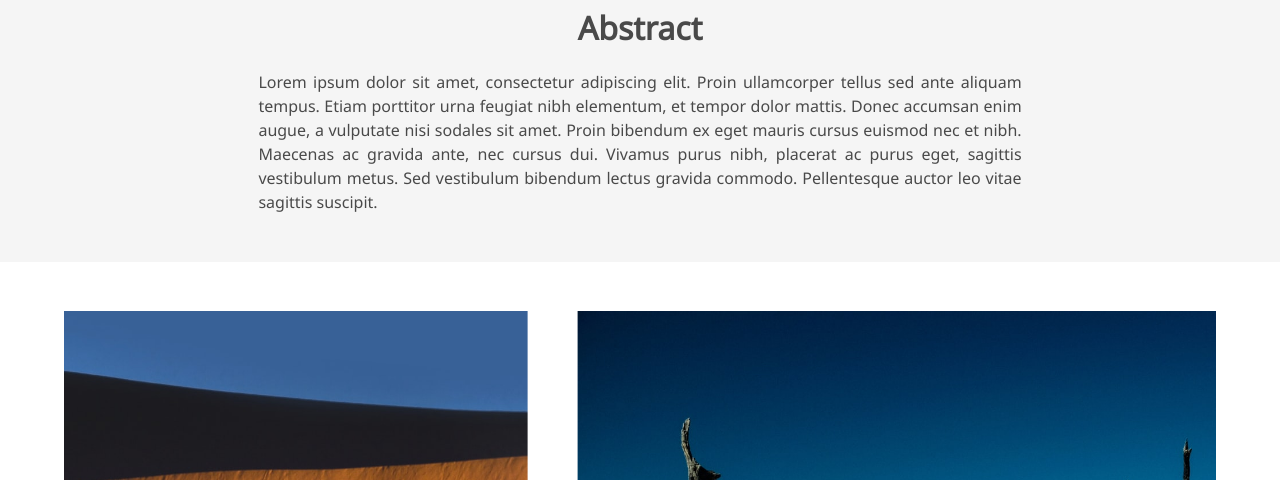
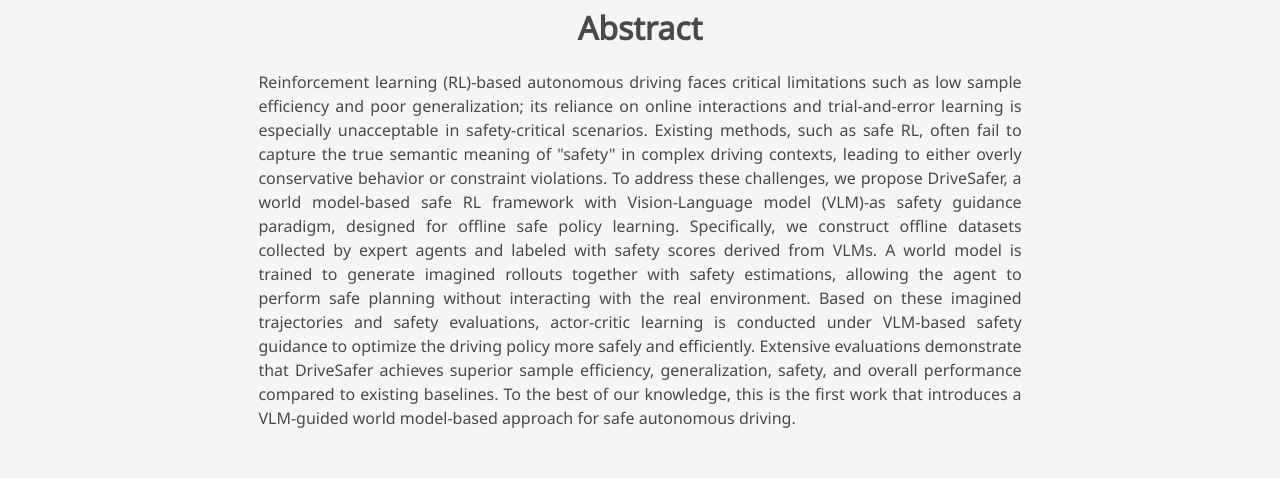
Before and after one commit to ys-qu/vlsafe-website, a plain HTML site: page index.html in a window 1280 px wide. Shown: the part 882-1362 px from the top of the page. Drawn offline with nearby package versions, Linux system fonts and the light colour scheme; some icons are missing; a web font is replaced by a local one.

Commit message:
Update index.html

```diff
--- a/index.html
+++ b/index.html
@@ -147,7 +147,7 @@
         <h2 class="title is-3">Abstract</h2>
         <div class="content has-text-justified">
           <p>
-            Lorem ipsum dolor sit amet, consectetur adipiscing elit. Proin ullamcorper tellus sed ante aliquam tempus. Etiam porttitor urna feugiat nibh elementum, et tempor dolor mattis. Donec accumsan enim augue, a vulputate nisi sodales sit amet. Proin bibendum ex eget mauris cursus euismod nec et nibh. Maecenas ac gravida ante, nec cursus dui. Vivamus purus nibh, placerat ac purus eget, sagittis vestibulum metus. Sed vestibulum bibendum lectus gravida commodo. Pellentesque auctor leo vitae sagittis suscipit.
+            Reinforcement learning (RL)-based autonomous driving faces critical limitations such as low sample efficiency and poor generalization; its reliance on online interactions and trial-and-error learning is especially unacceptable in safety-critical scenarios. Existing methods, such as safe RL, often fail to capture the true semantic meaning of "safety" in complex driving contexts, leading to either overly conservative behavior or constraint violations. To address these challenges, we propose DriveSafer, a world model-based safe RL framework with Vision-Language model (VLM)-as safety guidance paradigm, designed for offline safe policy learning. Specifically, we construct offline datasets collected by expert agents and labeled with safety scores derived from VLMs. A world model is trained to generate imagined rollouts together with safety estimations, allowing the agent to perform safe planning without interacting with the real environment. Based on these imagined trajectories and safety evaluations, actor-critic learning is conducted under VLM-based safety guidance to optimize the driving policy more safely and efficiently. Extensive evaluations demonstrate that DriveSafer achieves superior sample efficiency, generalization, safety, and overall performance compared to existing baselines. To the best of our knowledge, this is the first work that introduces a VLM-guided world model-based approach for safe autonomous driving.
           </p>
         </div>
       </div>
```
